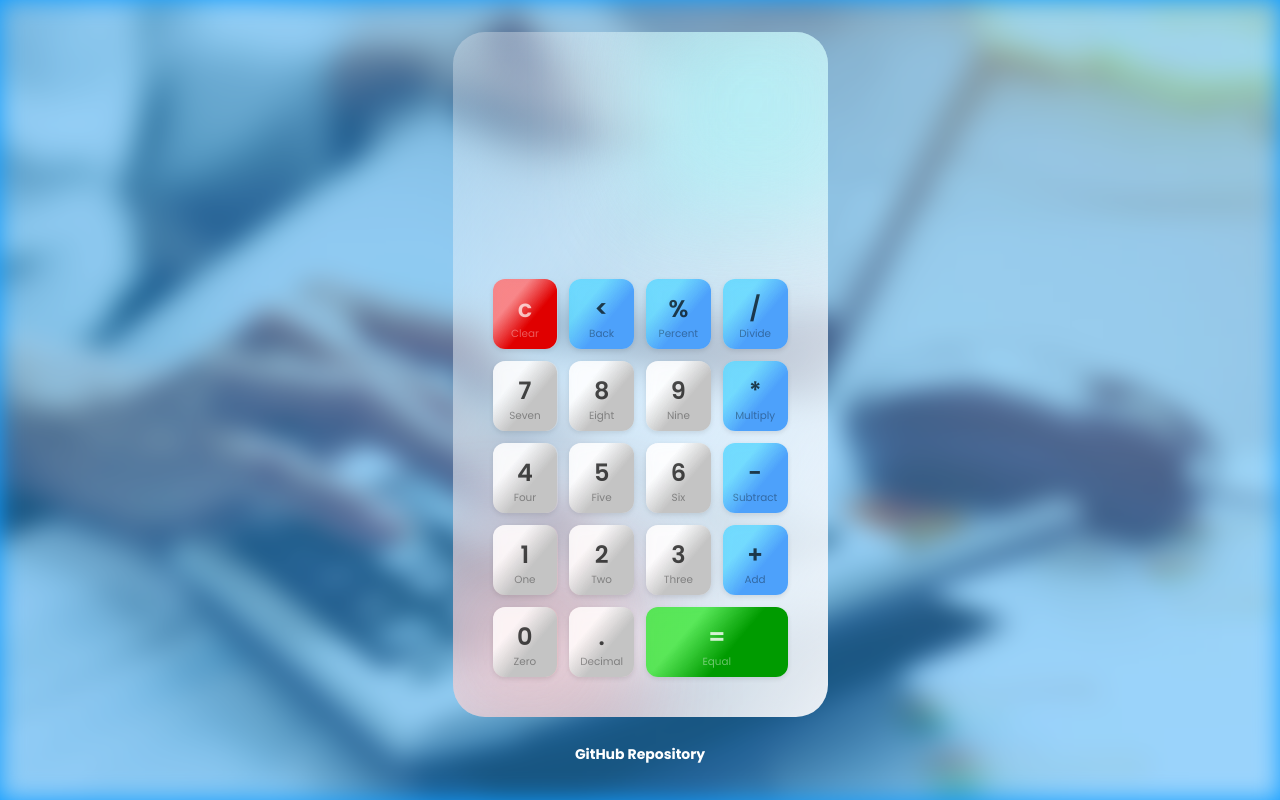
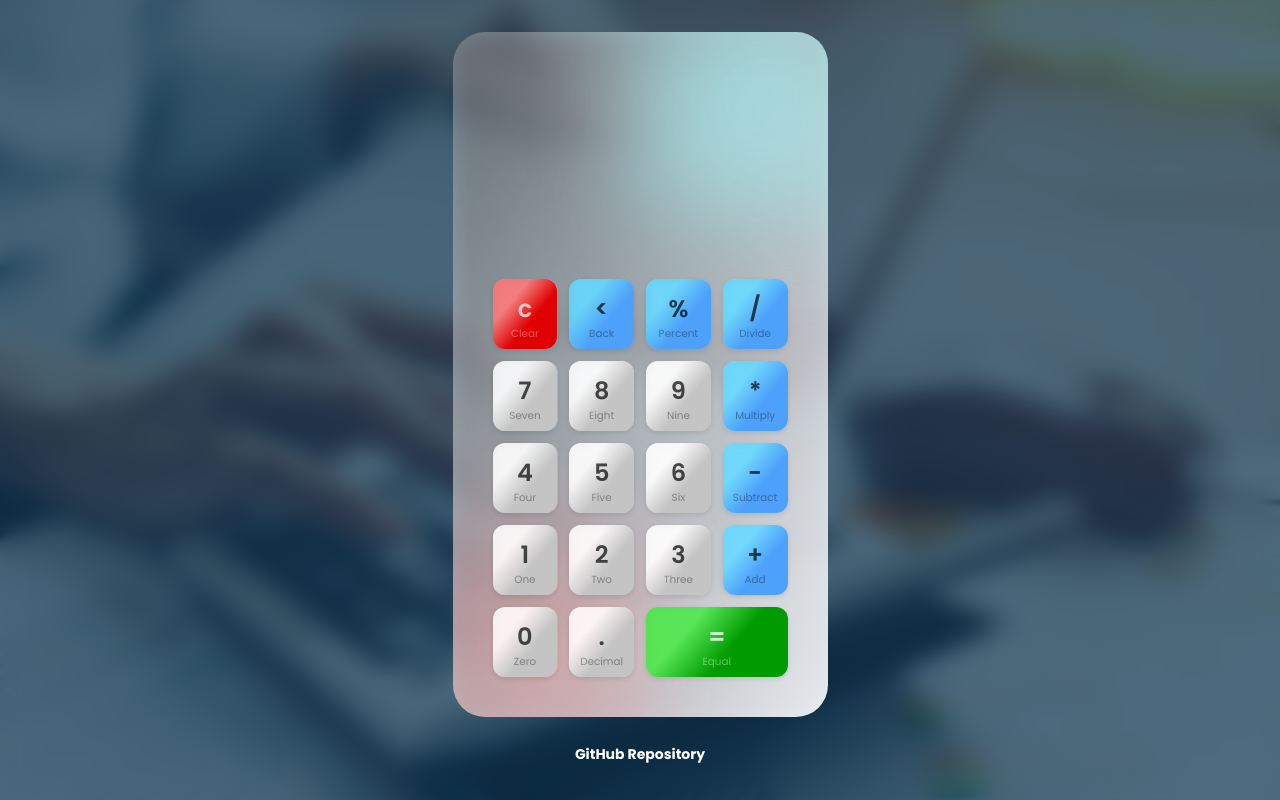
Before and after one commit to ferditarakci/calculator-app-vue-js, a Vue app: page / in a window 1280 px wide. Built offline with nearby package versions, Linux system fonts and the light colour scheme.

Commit message:
Background style fix

```diff
--- a/src/App.vue
+++ b/src/App.vue
@@ -1,4 +1,5 @@
 <template>
+	<div>
 		<h1 class="title">Calculator App With Vue.js</h1>
 		<CalculatorApp />
 		<h2 class="repository">
@@ -9,6 +10,7 @@
 				GitHub Repository
 			</a>
 		</h2>
+	</div>
 </template>
 
 <script>
--- a/src/assets/style.scss
+++ b/src/assets/style.scss
@@ -19,7 +19,6 @@ body {
 		opacity: 0.6;
 		background: url(/assets/images/background.jpg) no-repeat;
 		background-size: cover;
-		filter: blur(12px);
 	}
 }
 
@@ -40,11 +39,19 @@ button {
 #app {
 	position: relative;
 	display: flex;
-	width: 100%;
+	width: 100vw;
 	min-height: 100vh;
-	align-items: center;
-	justify-content: center;
-	flex-direction: column;
+	background-color: rgba(black, 0.5);
+	backdrop-filter: blur(12px);
+
+	> div {
+		position: relative;
+		display: flex;
+		flex: 1;
+		align-items: center;
+		justify-content: center;
+		flex-direction: column;
+	}
 }
 
 .title {
```
Lines whose indentation alone changed are shown as unchanged.
